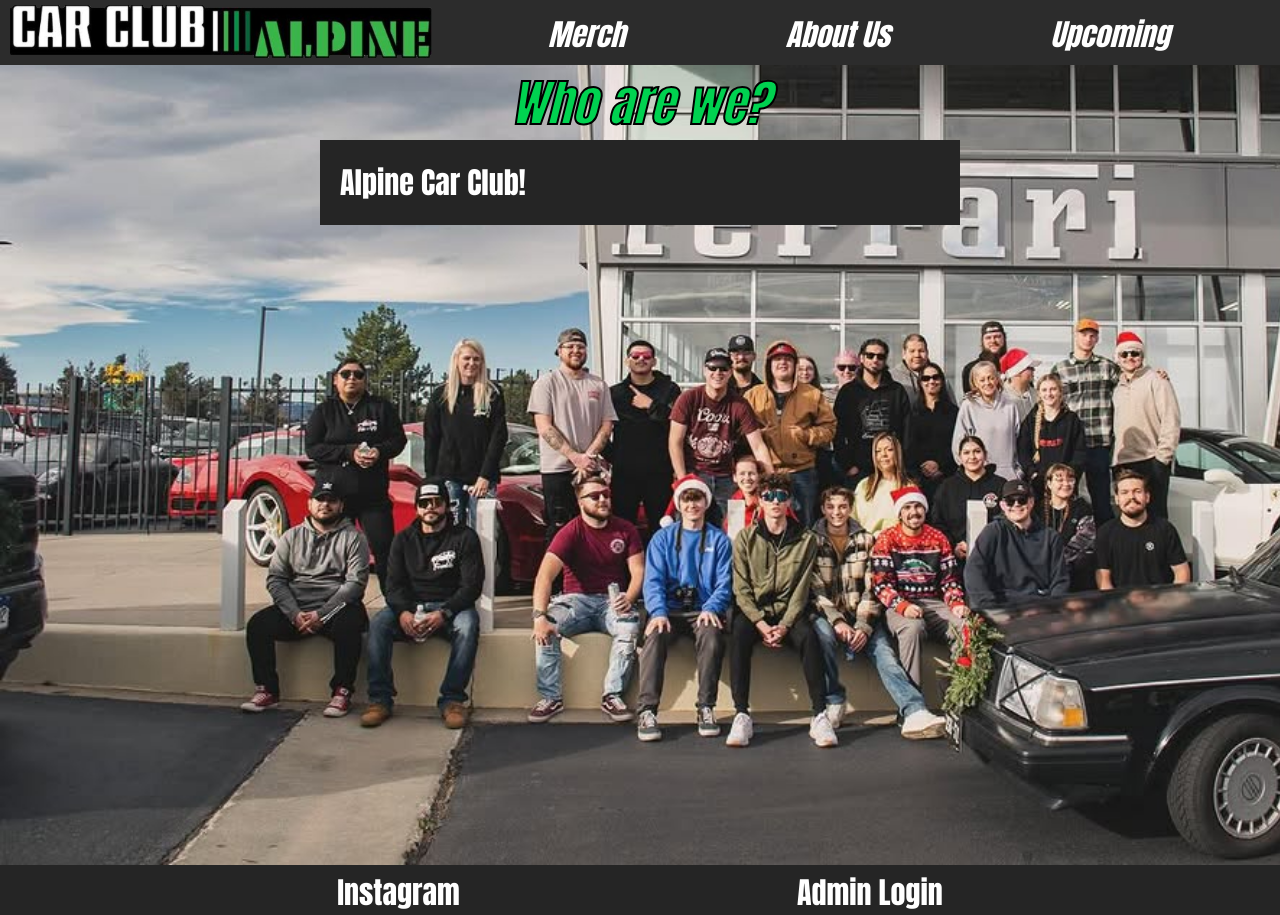
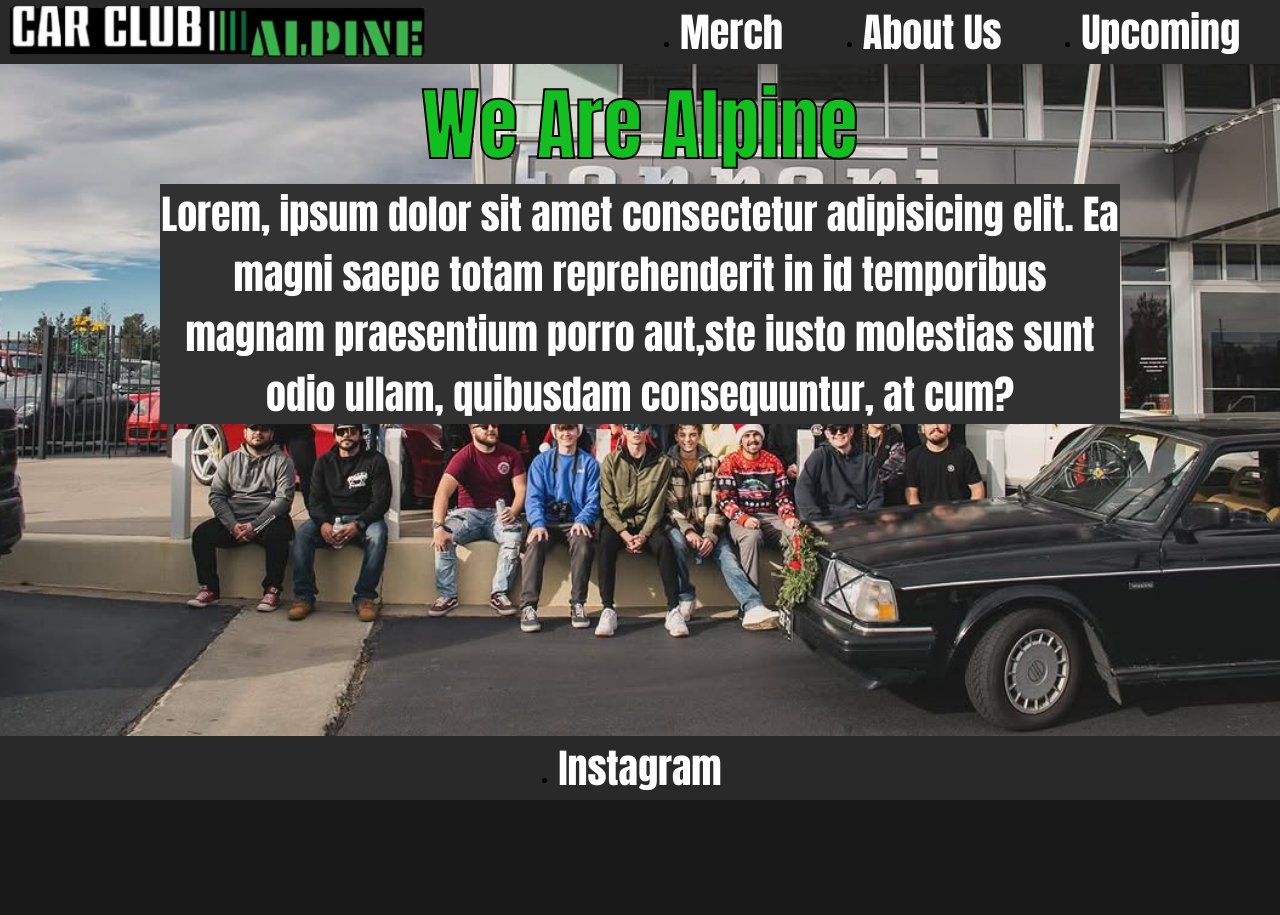
Before and after one commit to NashSigmon/Alpine, a plain HTML site: page HTML/index.html in a window 1280 px wide. After the commit the page ends 800 px from the top, so only its background shows below. Drawn offline with Linux system fonts and the light colour scheme.

Commit message:
third commit

```diff
--- /dev/null
+++ b/CSS/index.css
@@ -0,0 +1,104 @@
+*{
+    margin: 0;
+    padding: 0;
+}
+
+
+
+html, body{
+    height: 100%;
+    margin: 0;
+    display: flex;
+    flex-direction: column;
+    background-color: rgb(24,24,24)
+}
+
+/* This is heights the header to be exactly 10% of the veiwport height for all devices. */
+#header{
+    display: flex;
+    flex-direction: row;
+    background-color: rgb(41, 41, 41);
+    height: 8vh;
+    justify-content: space-between;
+}
+
+
+
+nav{
+
+    width: 50%;
+
+}
+
+#navigation{
+    display: flex;
+
+    border-top: none;
+    border-right: none;
+    border-width: 10px;
+    height: 100%;
+    justify-content: space-around;
+    align-items: center;
+}
+
+.nav_link{
+    font-family: 'impact';
+    text-decoration: none;
+    color: rgb(255, 255, 255);
+    font-size: 2.5rem;
+}
+.nav_link:hover{
+    color: rgb(10, 205, 26);
+
+}
+#about_content{
+    background-color: rgb(24,24,24);
+    height: 84vh;
+    background-image: url(../Images/TheAlpineCrew3Cropped.jpg);
+    background-size: cover;
+    background-repeat: no-repeat;
+    background-position: center center;
+    justify-content: center;
+}
+
+#about_title{
+    font-size: 5rem;
+    justify-self: center;
+    font-family: Impact;
+
+    color: rgb(18, 190, 32);
+    -webkit-text-stroke: 2px;
+    -webkit-text-stroke-color: black;
+}
+#about_description{
+    justify-self: center;
+    background-color: rgb(49, 49, 49);
+    font-family: Impact;
+    color: white;
+    width: 10in;
+    text-align: center;
+    font-size: 2.5rem;
+    position: relative;
+
+}
+
+.social_link{
+    font-family: 'impact';
+    text-decoration: none;
+    color: rgb(255, 255, 255);
+    font-size: 2.5rem;;
+}
+.social_link:hover{
+
+    color: rgb(18, 190, 32);
+}
+
+footer{
+    display: flex;
+    background-color: rgb(41, 41, 41);
+    height: 8vh;
+    width: 100%;
+    justify-content: center;
+    align-items: center;
+
+}
--- a/index.html
+++ b/HTML/index.html
@@ -4,14 +4,14 @@
 <head>
     <meta charset="UTF-8">
     <meta name="viewport" content="width=device-width, initial-scale=1.0">
-    <link rel="stylesheet" href="styles.css">
+    <link rel="stylesheet" href="../CSS/index.css">
 
     <title>Alpine Car Cruzies</title>
 </head>
 
-<body class="AboutBody">
-    <header>
-        <img id='headerImage' src="Images/AlpineCarClubLogo2.png">
+<body>
+    <header id = "header">
+        <img id="headerImage" src="../Images/AlpineCarClubLogo2.png">
         <nav>
             <ul id='navigation'>
                 <li><a href="merch.html" class="nav_link">Merch</a></li>
@@ -21,18 +21,15 @@
             </ul>
         </nav>
     </header>
-    <div id='infoAboutUs'>
-        <h2 id = infoHeader>Who are we?</h2>
-        <p id = info_1>
-             Alpine Car Club!
-        </p>
-
-
+    <div id = "about_content">
+        <h1 id = 'about_title'>We Are Alpine</h1>
+        <p id ='about_description'>Lorem, ipsum dolor sit amet consectetur adipisicing elit.
+             Ea magni saepe totam reprehenderit in id temporibus magnam praesentium porro aut,ste iusto molestias sunt odio ullam, quibusdam
+             consequuntur, at cum?</p>
     </div>
-    <footer>
+    <footer id = "footer">
         <ul id='social_links'>
             <li><a href="https://www.instagram.com/alpine.car.club/?hl=en" class="social_link">Instagram</a></li>
-            <li><a href="login.html" class="social_link">Admin Login</a></li>
         </ul>
     </footer>
 </body>
--- a/styles.css
+++ /dev/null
@@ -1,146 +0,0 @@
-* {
-    box-sizing: border-box;
-    margin: 0px;
-    padding: 0px;
-
-}
-
-
-
-header {
-    display: flex;
-    flex-direction: row;
-    position: sticky;
-    background-color: rgb(44, 44, 44);
-}
-
-footer {
-    padding-top: 5px;
-
-    height: 50px;
-    position: static;
-
-}
-
-.social_link{
-    color: white;
-    font-size: 30px;
-    font-family: "Impact";
-}
-
-nav {
-    width: 100%;
-    padding-top: 12px;
-}
-
-.nav_link:hover{
-    color: rgb(0, 210, 80);
-}
-
-.social_link:hover{
-    color: rgb(0, 210, 80);
-}
-.nav_link {
-    padding-left: 50px;
-    padding-right: 50px;
-    color: white;
-    font-family: "Impact";
-    font-style: italic;
-    font-size: 30px;
-    text-decoration: none;
-
-
-}
-
-
-#navigation {
-    list-style-type: none;
-    display: flex;
-    flex-direction: row;
-    justify-content: space-evenly;
-}
-
-#social_links {
-    list-style-type: none;
-    display: flex;
-    flex-direction: row;
-    justify-content: space-evenly;
-}
-
-.social_link {
-    text-decoration: none;
-}
-
-/* About Us Page */
-
-#AboutBody{
-    display: flex;
-    flex-direction: column;
-
-
-}
-#infoHeader{
-    font-family: "Impact";
-    font-style: italic;
-    font-size: 50px;
-    padding-top: 50;
-    color: rgb(0, 210, 80);
-    -webkit-text-stroke: 2px black;
-}
-
-#infoAboutUs {
-    display: flex;
-     min-height: 100vh;
-     min-width: 100vh;
-    display: flex;
-    flex-direction: column;
-    align-items: center;
-    background-image: url('Images/TheAlpineCrew3Cropped.jpg');
-    background-repeat: no-repeat;
-    background-size: cover;
-}
-
-#info_1{
-    width: 50%;
-    font-size: 30px;
-    color: white;
-    font-family: Impact;
-    background-color: rgb(37, 37, 37);
-    padding-top: 20px;
-    padding-bottom: 20px;
-    padding-right: 20px;
-    padding-left: 20px;
-}
-
-
-
-/*Merchandise Page*/
-
-#infoMerchandise {
-    width: 100%;
-}
-
-#merchandise_list {
-    list-style-type: none;
-    display: flex;
-    flex-direction: row;
-    justify-content: space-evenly;
-}
-
-
-.merchandise_image {
-    width: 3in;
-    height: 3in;
-}
-
-#infoCruzies {
-    display: flex;
-    flex-direction: column;
-    align-items: center;
-    width: 100%;
-}
-
-body {
-    background-color: rgb(37, 37, 37);
-
-}
```
Also changed, not shown: HTML/upcoming.html (renamed from upcoming.html, +1 -2 lines), HTML/login.html (renamed from login.html), HTML/merch.html (renamed from merch.html), Images/colors.png (added), Images/colors2.png (added), Javascript/app.js (added).
